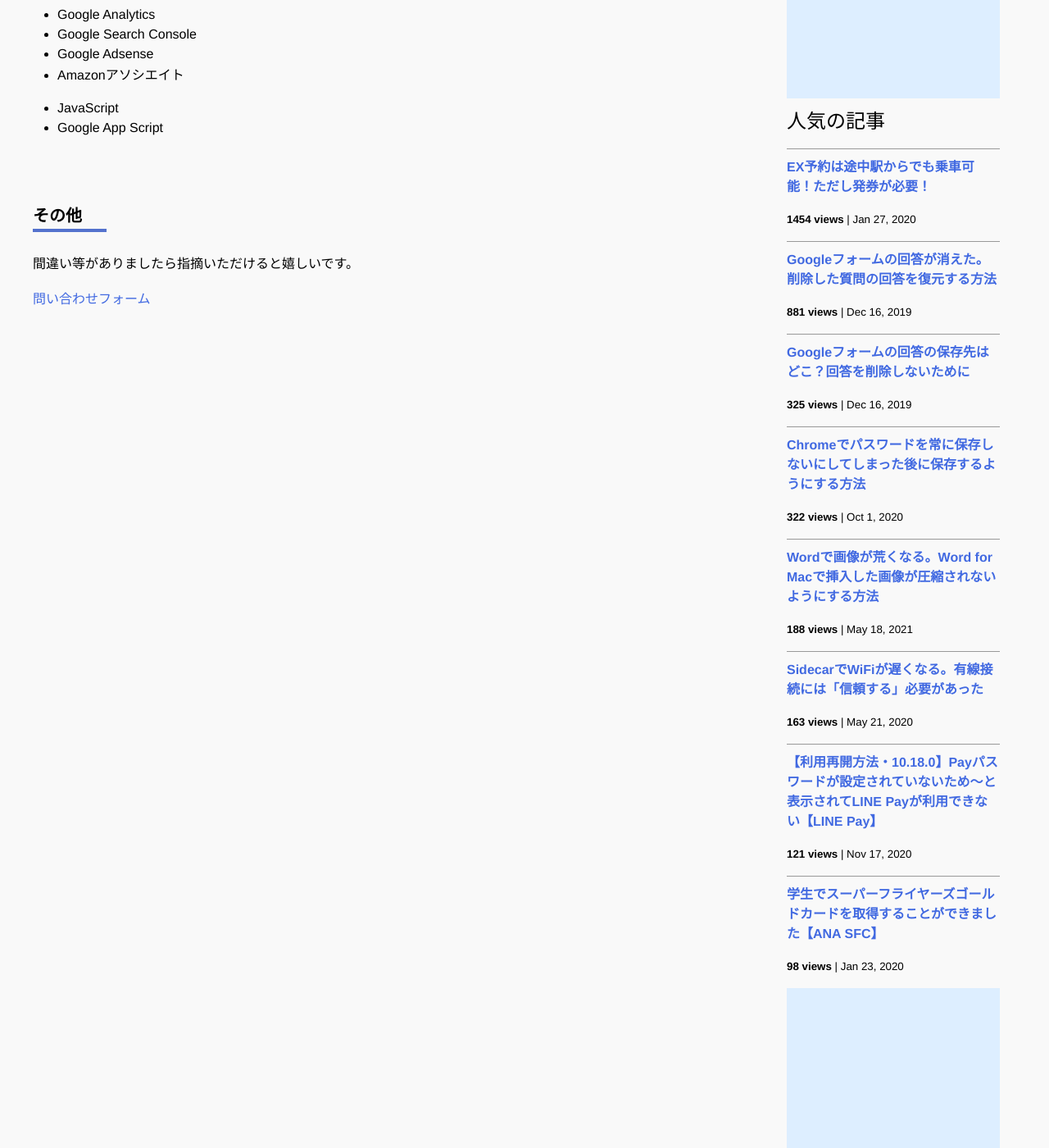
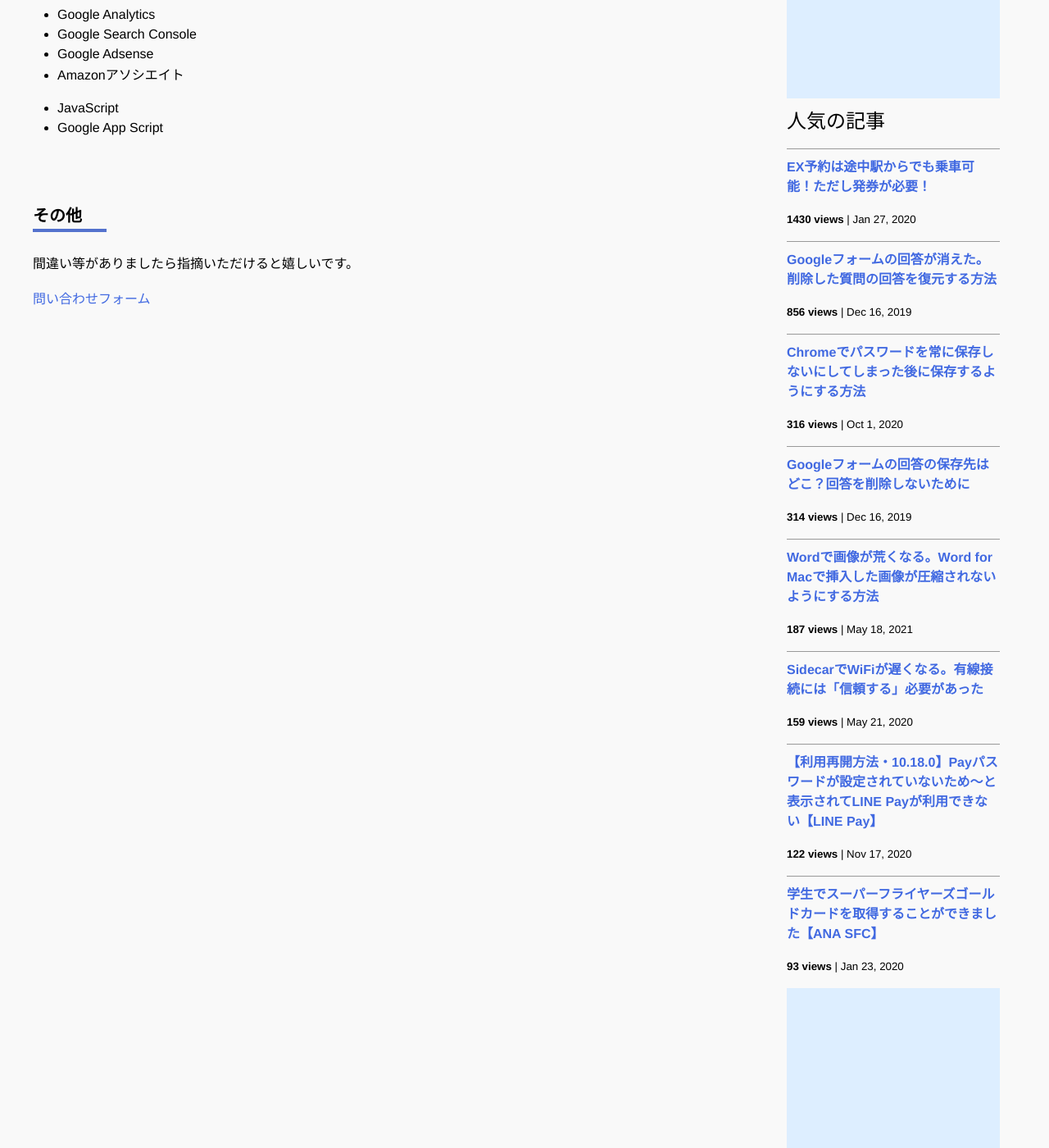
Before and after one commit to iwanaminami/shoyaiwaname, a Jekyll site: the page built from about.markdown, in a window 1280 px wide and 1400 px high, scrolled down 693 px. Shown: the whole window at 82% size. Built offline with Jekyll 4.4.1, drawn with Linux system fonts in a browser that asks for light colours; nearby versions of some CDN libraries; comment, search, counter and statistics services are not loaded.

Commit message:
a new commit message

```diff
--- a/_data/popularposts.yml
+++ b/_data/popularposts.yml
@@ -1,17 +1,17 @@
 side:
-  - view: 1454
+  - view: 1430
     url: /2020/01/27/ex-rideontheway.html
-  - view: 881
+  - view: 856
     url: /2019/12/16/restore-googleform.html
-  - view: 325
+  - view: 316
+    url: /2020/10/01/googlepassword.html
+  - view: 314
     url: /2019/12/16/googleform-answers.html
-  - view: 322
-    url: /2020/10/01/googlepassword.html
-  - view: 188
+  - view: 187
     url: /2021/05/18/image-compression-word.html
-  - view: 163
+  - view: 159
     url: /2020/05/21/sidecar-via-cable.html
-  - view: 121
+  - view: 122
     url: /2020/11/17/linepay.html
-  - view: 98
+  - view: 93
     url: /2020/01/23/sfcgold.html
```
